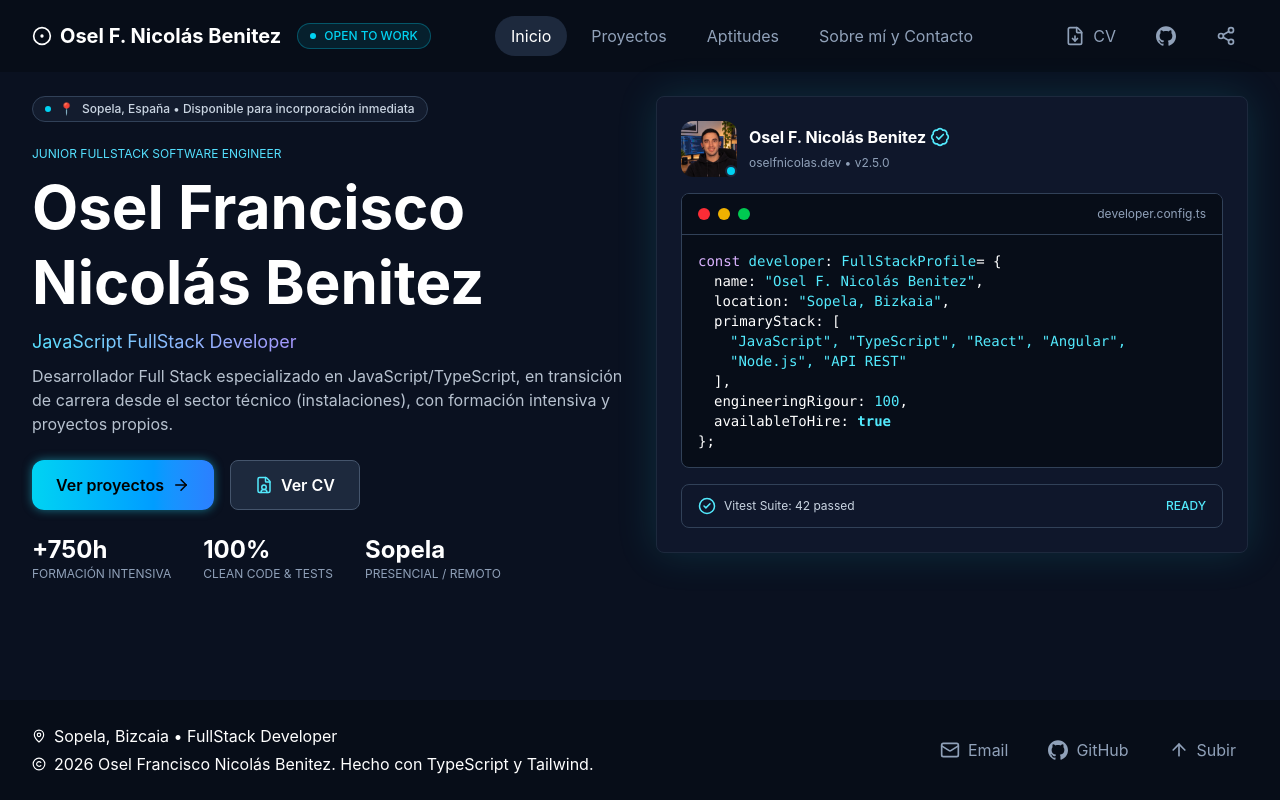
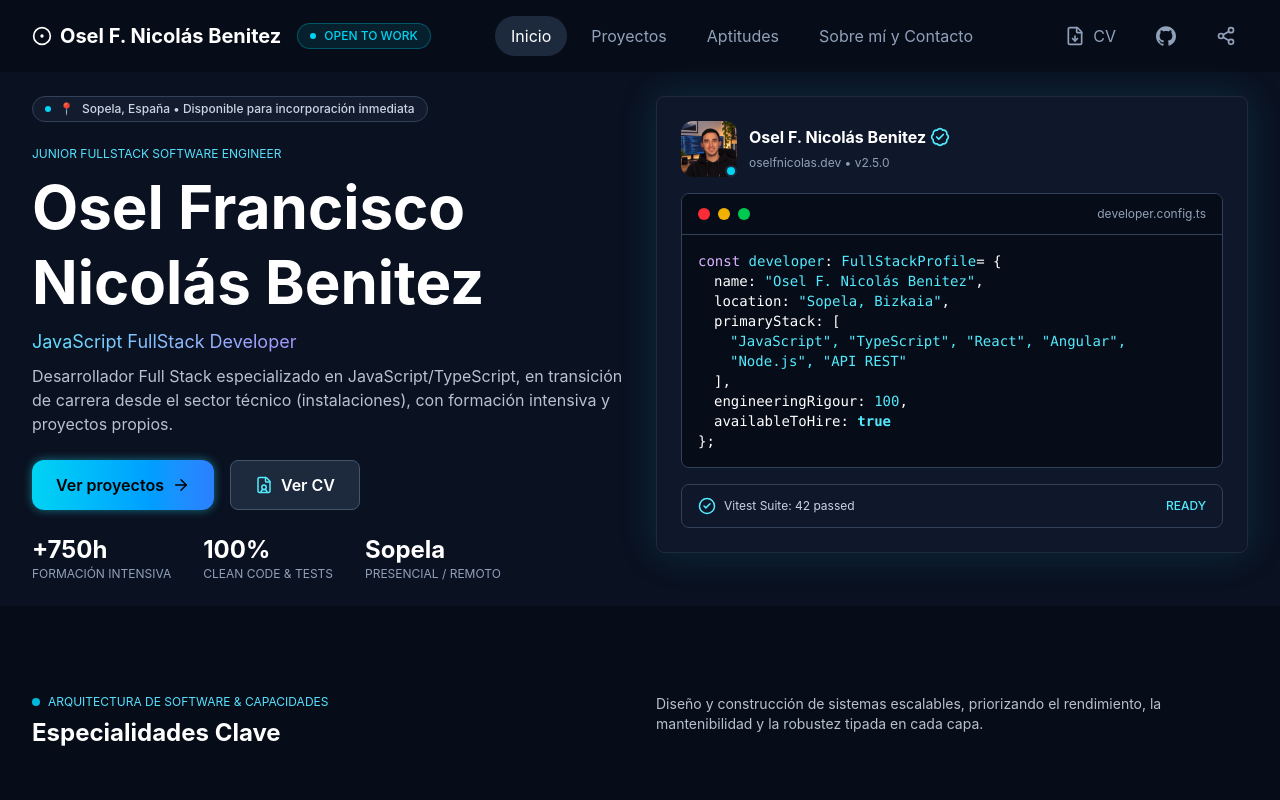
Before and after one commit to OselkoNico/Portfolio, a React (Vite) app: page / in a window 1280 px wide. Shown: the top 800 px of the page. Built offline with nearby package versions, Linux system fonts and the light colour scheme; the HTML template or start-up script is replaced by a standard one.

Commit message:
feat: integrar Specialties en Home
Home.tsx ahora renderiza Hero seguido de Specialties. Queda pendiente FeaturedProjects para cerrar la página completa.

```diff
--- a/src/pages/Home.tsx
+++ b/src/pages/Home.tsx
@@ -1,9 +1,11 @@
 import Hero from "../sections/Hero"
+import Specialities from "../sections/Specialities"
 
 export default function Home() {
     return(
         <div>
             <Hero />
+            <Specialities />
         </div>
     )
 }
```
